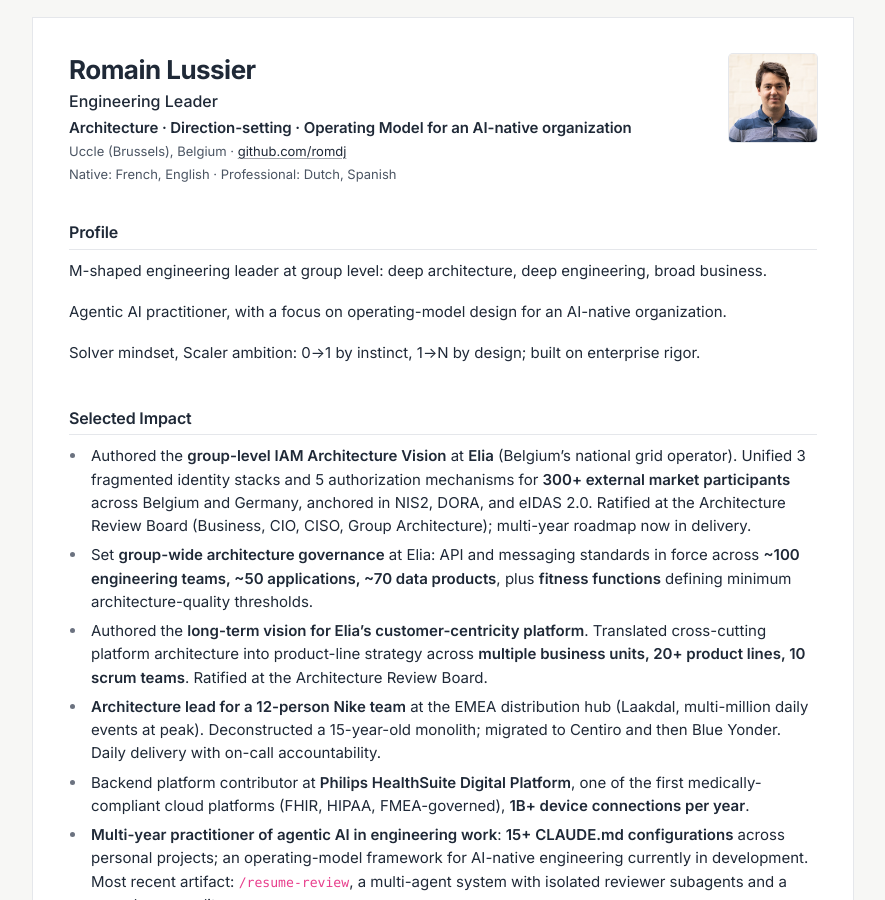
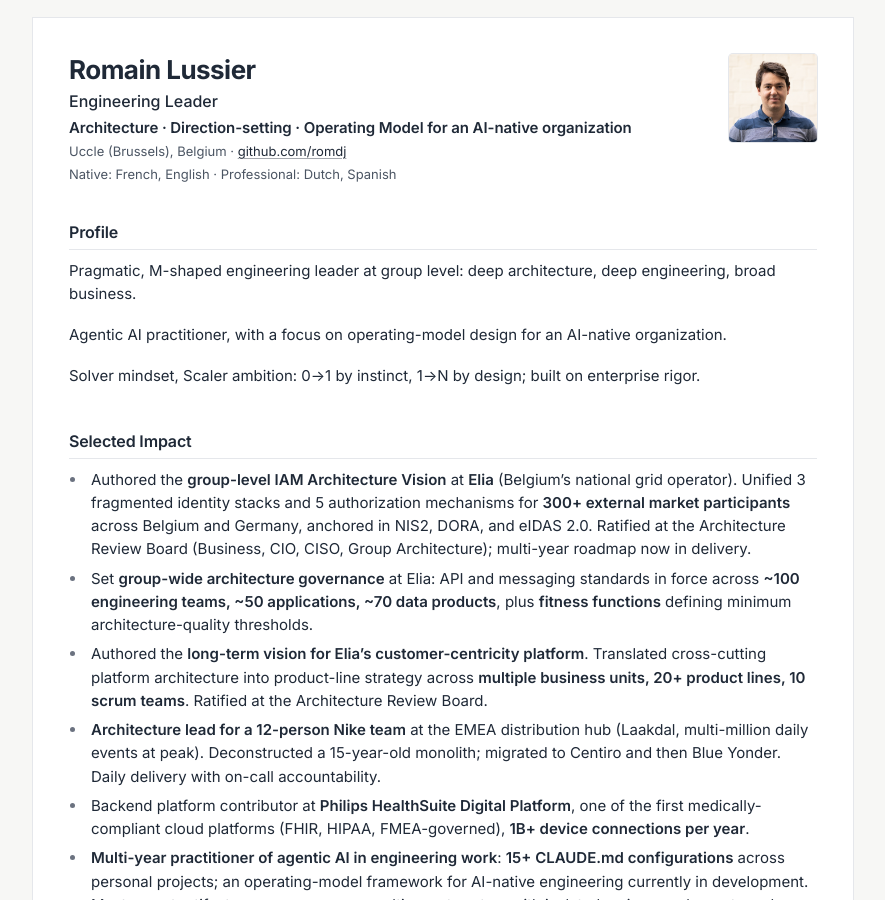
Before and after one commit to romdj/romdj.github.io, a Jekyll site: the page built from index.html, in a window 1280 px wide and 900 px high. Shown: the whole window, without its empty margins (197-1082 px from the left). Built offline with Jekyll 4.4.1, drawn with Linux system fonts in a browser that asks for light colours; nearby versions of some CDN libraries.

Commit message:
content: prefix Profile P1 with "Pragmatic" as a qualifier
Adds the delivery-first signal at the very first word of the resume
body. Directly counters the recurring scale-up CEO worry ("designs
beautifully, stalls at delivery"), aligns with the role-persona
positioning thesis ("a pragmatic, delivery-first technical leader"),
and stacks naturally with the M-shape claim without disturbing the
three-beat Profile structure or the existing colon-gloss rhythm.

```diff
--- a/_data/data.yml
+++ b/_data/data.yml
@@ -80,7 +80,7 @@ profile:
   display: true
   title: Profile
   details: |
-    M-shaped engineering leader at group level: deep architecture, deep engineering, broad business.
+    Pragmatic, M-shaped engineering leader at group level: deep architecture, deep engineering, broad business.
 
     Agentic AI practitioner, with a focus on operating-model design for an AI-native organization.
 
```
